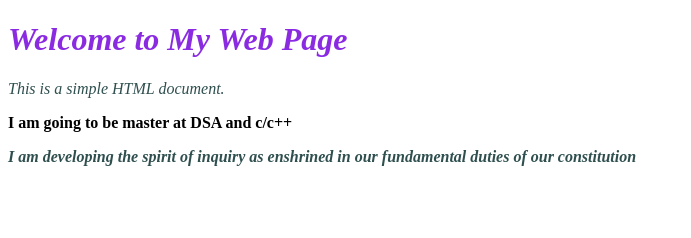
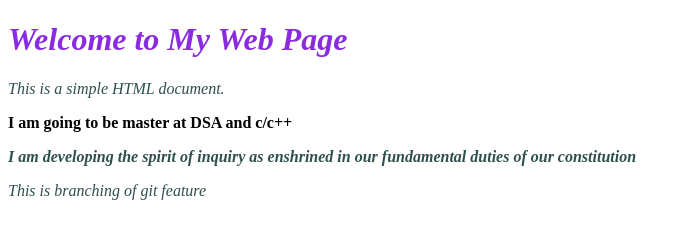
Before and after one commit to JayaPramodh/jayapramodh.github.io, a plain HTML site: page index.html in a window 1280 px wide. Shown: the whole page, without its empty margins (0-691 px from the left). Drawn offline with Linux system fonts and the light colour scheme.

Commit message:
testing of git branching feature

```diff
--- a/index.html
+++ b/index.html
@@ -12,5 +12,8 @@
             <b>I am going to be master at DSA and c/c++</b>
             <p>I am developing the spirit of inquiry as enshrined in our fundamental duties of our constitution</p>
         </div>
+        <div class="branching">
+            <p>This is branching of git feature</p>
+        </div>
     </body>
 </html>
--- a/styles.css
+++ b/styles.css
@@ -13,3 +13,8 @@ p {
 .highlight {
     font-weight: bold;
 }
+
+.branching {
+    font-style: oblique;
+    color: darkred;
+}
```
